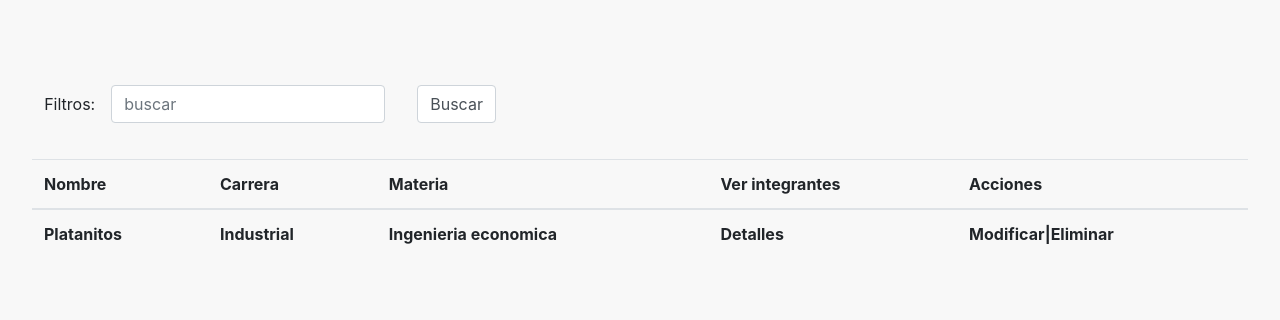
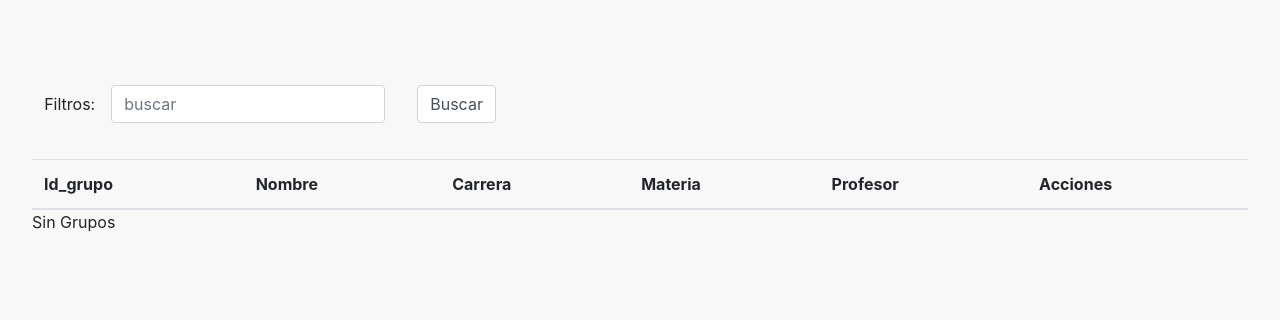
Before and after one commit to platanos-de-canelita/gestion-de-atributos, a PHP site: page / in a window 1280 px wide, after a click on "Grupos". Shown: the part 640-960 px from the top of the page. After the commit the page ends 872 px from the top, so only its background shows below. Run offline with PHP 8.4, Linux system fonts and the light colour scheme; data comes from the database, SQL or seed files in the repository; tables that the repository leaves empty or names only in its code hold one stand-in row (values such as "Sample post"); lists and menus that the app fills with data are empty; some libraries are stand-ins or nearby versions.

Commit message:
Consulta de grupos de trabajo lista

```diff
--- /dev/null
+++ b/function/funciones_profesores/grupos.php
@@ -0,0 +1,32 @@
+<?php
+function consultar_grupo(){
+  require_once("bdconexion.php");
+  try{
+      if($_POST["filtro"]=='All'){
+          $query = "SELECT Id_grupo, grupo_trabajo.Nombre AS gnombre, carrera.Nombre AS cnombre, materia.Nombre AS mnombre, profesores.nombre AS profesor FROM grupo_trabajo INNER JOIN carrera ON grupo_trabajo.Id_carrera = carrera.id_carrera INNER JOIN materia ON materia.id_materia = grupo_trabajo.Id_materia INNER JOIN profesores ON profesores.idprofesor=grupo_trabajo.Id_profesor WHERE carrera.Estado=1";
+          $sql_query = $conn->query($query);
+      }
+      else{
+          $query = "SELECT Id_grupo, Nombre, id_carrera FROM grupo_trabajo WHERE nombre LIKE '%" . $_POST['filtro'] . "%'";
+          $sql_query = $conn->query($query);
+      }
+      if($sql_query->num_rows == 0)
+          echo "Sin Grupos";
+      while($row = $sql_query->fetch_assoc()){
+          echo "<tr><td>" . $row["Id_grupo"] . "</td><td>" . utf8_encode($row["gnombre"]) . "</td><td>" . utf8_encode($row["cnombre"]) . "</td><td>".utf8_encode($row["mnombre"])."</td><td>".utf8_encode($row["profesor"]) . "</td><td><button style='margin-right: 15px;' class='btn btn-default' onclick='modificarAtributo(".$row["Id_grupo"] . ")'><span style='color: rgb(27, 57, 106);'><i class='fas fa-pencil-alt'></i></span></button><button class='btn btn-default' onclick='eliminarAtributo(".$row["Id_grupo"].")'><span style='color:red;'><i class='fas fa-trash-alt'></i></span></button></td></tr>";
+      }
+  }
+  catch(PDOException $e){
+      echo "Error: " . $e -> getMessage();
+  }
+}
+switch ($_POST['func']) {
+
+  case 'consultar':
+    consultar_grupo();
+    break;
+  default:
+    // code...
+    break;
+}
+ ?>
--- /dev/null
+++ b/js/grupos.js
@@ -0,0 +1,37 @@
+$( document ).ready(function() {
+  getAllGrupos();
+});
+function getAllGrupos(){
+  $("#grupos_table > tbody").html("");
+  $.ajax({
+    type: 'POST',
+    url: '../function/funciones_profesores/grupos.php',
+    timeout: 12000,
+    async: true,
+    data: {'filtro':"All",'func':"consultar"},
+    success:function(data){
+      if(data != ''){
+        if(data == "Sin Atributos") {
+          $("#grupos_table > thead").html("<tr><th class='center'>No hay atributos registrados</th></tr>");
+          $("#grupos_table tbody").append("<tr><td style='width:50%; height:50%; margin-top:20%; margin-left:20%;'>"+"<img style='width:50%;margin-left: 25%;' src='"+"../image/kisspng-drawing-clip-art-not-found-5b2e77b6deffe8.2356212115297719589134.jpg"+"'>"+"</td></tr>");
+        }
+        else{
+          $("#grupos_table > thead").html("");
+          $("#grupos_table thead").append("<tr>"+
+          "<th scope='col'>Id_grupo</th>"+
+          "<th scope='col'>Nombre</th>"+
+          "<th scope='col'>Carrera</th>"+
+          '<th scope="col">Materia</th>'+
+          '<th scope="col">Profesor</th>'+
+          "<th scope='col'>Acciones</th>"
+        +"</tr>");
+          $("#grupos_table tbody").append(data);
+        }
+      }
+    },
+    error:function(jqXHR, textStatus, errorThrown){
+      console.log(textStatus);
+      alert(jqXHR);
+    }
+  });
+}
--- a/profesor/index.php
+++ b/profesor/index.php
@@ -20,7 +20,7 @@
      <meta http-equiv="X-UA-Compatible" content="ie=edge">
      <link rel="stylesheet" href="../css/bootstrap.min.css">
      <link rel="stylesheet" href="../css/main.css">
-
+     <link rel="stylesheet" href="https://use.fontawesome.com/releases/v5.7.2/css/all.css" integrity="sha384-fnmOCqbTlWIlj8LyTjo7mOUStjsKC4pOpQbqyi7RrhN7udi9RwhKkMHpvLbHG9Sr" crossorigin="anonymous">
      <title>Profesor</title>
 
  </head>
@@ -199,7 +199,8 @@
                </div>
            </form>
            <br>
-           <table class="table">
+           <div ></div>
+           <table class="table" id="grupos_table">
               <thead>
                 <tr>
 
@@ -590,18 +591,18 @@
      <script src="../js/bootstrap.min.js"></script>
      <!--Importo la libreria sweetalert2 para generar mensajes y entradas procedurales-->
      <script src="https://cdn.jsdelivr.net/npm/sweetalert2@8"></script>
-
+     <script src="../js/grupos.js"></script>
      <!--<script src="../js/admin/admin.js"></script>-->
      <script>
         //añado un click listener para el boton de agregar atributo.
-        document.getElementById("btn_atrib").addEventListener("click", function(){
+        //document.getElementById("btn_atrib").addEventListener("click", function(){
           //invoco al modal de sweet alert para mostrar el mensaje de exito
-          Swal.fire(
-            'Atributo agregado exitosamente!',
-            '',
-            'success'
-          )
-         });
+          //Swal.fire(
+            //'Atributo agregado exitosamente!',
+          //  '',
+            //'success'
+          //)
+         //});
 
      </script>
  </body>
```
